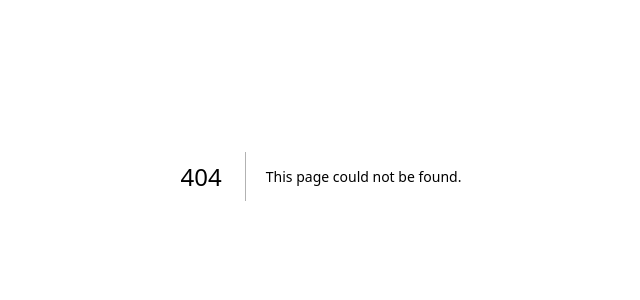
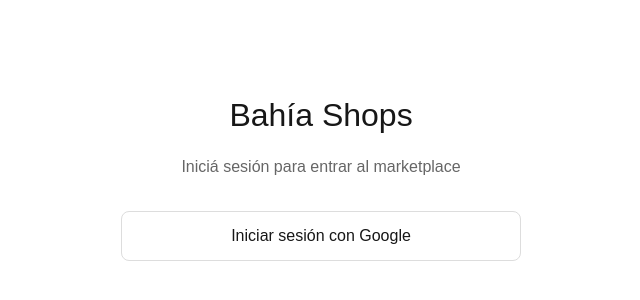
Before and after one commit to bahiashopsestudio/bahiashops, a Next.js app: page /login in a window 1280 px wide. Before the commit this address had no page. Shown: the part 224-524 px from the top of the page, without its empty margins (319-959 px from the left). Built offline with nearby package versions, Linux system fonts and the light colour scheme.

Commit message:
Implementar login con Google y logout

```diff
--- /dev/null
+++ b/src/app/auth/callback/route.js
@@ -0,0 +1,19 @@
+import { createClient } from '@/lib/supabase/server'
+import { NextResponse } from 'next/server'
+
+export async function GET(request) {
+  const { searchParams, origin } = new URL(request.url)
+  const code = searchParams.get('code')
+  const next = searchParams.get('next') ?? '/'
+
+  if (code) {
+    const supabase = await createClient()
+    const { error } = await supabase.auth.exchangeCodeForSession(code)
+
+    if (!error) {
+      return NextResponse.redirect(`${origin}${next}`)
+    }
+  }
+
+  return NextResponse.redirect(`${origin}/login?error=auth`)
+}
--- /dev/null
+++ b/src/app/login/page.js
@@ -0,0 +1,46 @@
+'use client'
+
+import { createClient } from '@/lib/supabase/client'
+
+export default function LoginPage() {
+  const handleGoogleLogin = async () => {
+    const supabase = createClient()
+
+    const { error } = await supabase.auth.signInWithOAuth({
+      provider: 'google',
+      options: {
+        redirectTo: `${window.location.origin}/auth/callback`,
+      },
+    })
+
+    if (error) {
+      console.error('Error al iniciar sesión:', error.message)
+      alert('Hubo un error al iniciar sesión. Revisá la consola.')
+    }
+  }
+
+  return (
+    <main style={{ display: 'flex', minHeight: '100vh', alignItems: 'center', justifyContent: 'center', padding: '2rem' }}>
+      <div style={{ maxWidth: '400px', width: '100%', textAlign: 'center' }}>
+        <h1 style={{ fontSize: '2rem', marginBottom: '1rem' }}>Bahía Shops</h1>
+        <p style={{ marginBottom: '2rem', color: '#666' }}>
+          Iniciá sesión para entrar al marketplace
+        </p>
+        <button
+          onClick={handleGoogleLogin}
+          style={{
+            padding: '0.75rem 1.5rem',
+            fontSize: '1rem',
+            cursor: 'pointer',
+            border: '1px solid #ddd',
+            borderRadius: '8px',
+            background: 'white',
+            width: '100%',
+          }}
+        >
+          Iniciar sesión con Google
+        </button>
+      </div>
+    </main>
+  )
+}
--- a/src/app/page.js
+++ b/src/app/page.js
@@ -1,15 +1,25 @@
-export default function Home() {
+import { createClient } from '@/lib/supabase/server'
+import LogoutButton from '@/components/LogoutButton'
+
+export default async function Home() {
+  const supabase = await createClient()
+  const { data: { user } } = await supabase.auth.getUser()
+
   return (
-    <main className="flex min-h-screen flex-col items-center justify-center p-8 bg-white">
-      <h1 className="text-5xl font-bold text-gray-900 mb-4">
-        Bahía Shops
-      </h1>
-      <p className="text-xl text-gray-600 mb-2">
-        A un click.
-      </p>
-      <p className="text-sm text-gray-400">
-        🚧 En construcción
-      </p>
+    <main style={{ padding: '2rem', textAlign: 'center' }}>
+      <h1 style={{ fontSize: '2rem' }}>Bahía Shops</h1>
+      {user ? (
+        <>
+          <p style={{ marginTop: '1rem' }}>
+            Hola, <strong>{user.email}</strong> 👋
+          </p>
+          <LogoutButton />
+        </>
+      ) : (
+        <p style={{ marginTop: '1rem' }}>
+          <a href="/login">Iniciá sesión</a>
+        </p>
+      )}
     </main>
-  );
+  )
 }
--- /dev/null
+++ b/src/components/LogoutButton.js
@@ -0,0 +1,31 @@
+'use client'
+
+import { createClient } from '@/lib/supabase/client'
+import { useRouter } from 'next/navigation'
+
+export default function LogoutButton() {
+  const router = useRouter()
+
+  const handleLogout = async () => {
+    const supabase = createClient()
+    await supabase.auth.signOut()
+    router.refresh()
+  }
+
+  return (
+    <button
+      onClick={handleLogout}
+      style={{
+        marginTop: '1rem',
+        padding: '0.5rem 1rem',
+        fontSize: '0.9rem',
+        cursor: 'pointer',
+        border: '1px solid #ddd',
+        borderRadius: '6px',
+        background: 'white',
+      }}
+    >
+      Cerrar sesión
+    </button>
+  )
+}
--- /dev/null
+++ b/src/lib/supabase/client.js
@@ -0,0 +1,8 @@
+import { createBrowserClient } from '@supabase/ssr'
+
+export function createClient() {
+  return createBrowserClient(
+    process.env.NEXT_PUBLIC_SUPABASE_URL,
+    process.env.NEXT_PUBLIC_SUPABASE_ANON_KEY
+  )
+}
--- /dev/null
+++ b/src/lib/supabase/server.js
@@ -0,0 +1,28 @@
+import { createServerClient } from '@supabase/ssr'
+import { cookies } from 'next/headers'
+
+export async function createClient() {
+  const cookieStore = await cookies()
+
+  return createServerClient(
+    process.env.NEXT_PUBLIC_SUPABASE_URL,
+    process.env.NEXT_PUBLIC_SUPABASE_ANON_KEY,
+    {
+      cookies: {
+        getAll() {
+          return cookieStore.getAll()
+        },
+        setAll(cookiesToSet) {
+          try {
+            cookiesToSet.forEach(({ name, value, options }) =>
+              cookieStore.set(name, value, options)
+            )
+          } catch {
+            // El método setAll fue llamado desde un Server Component.
+            // Esto se puede ignorar si hay un middleware refrescando sesiones.
+          }
+        },
+      },
+    }
+  )
+}
```
